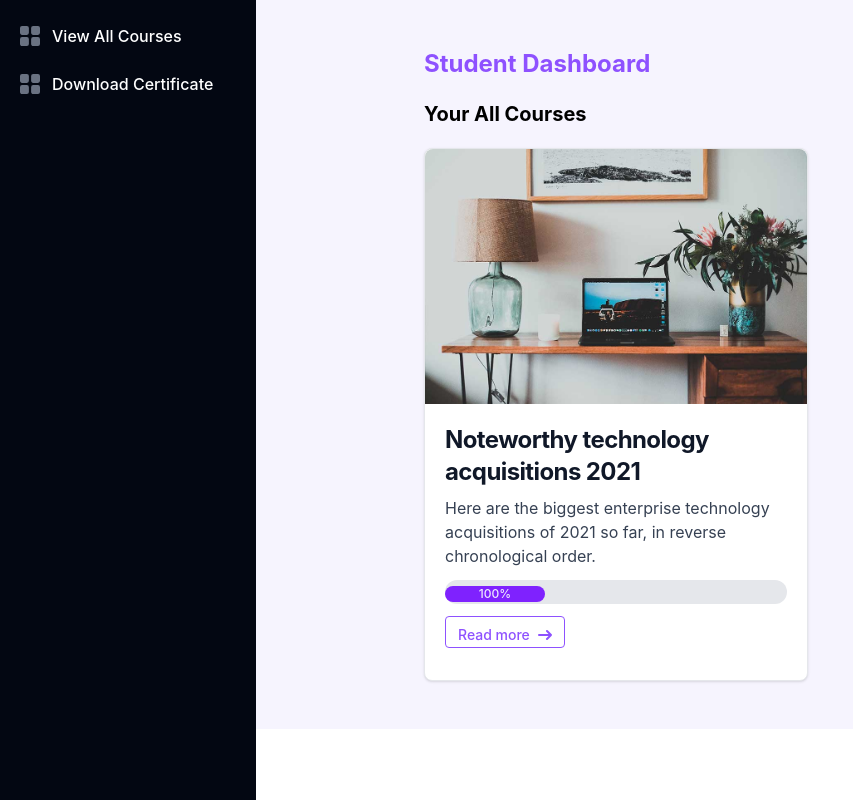
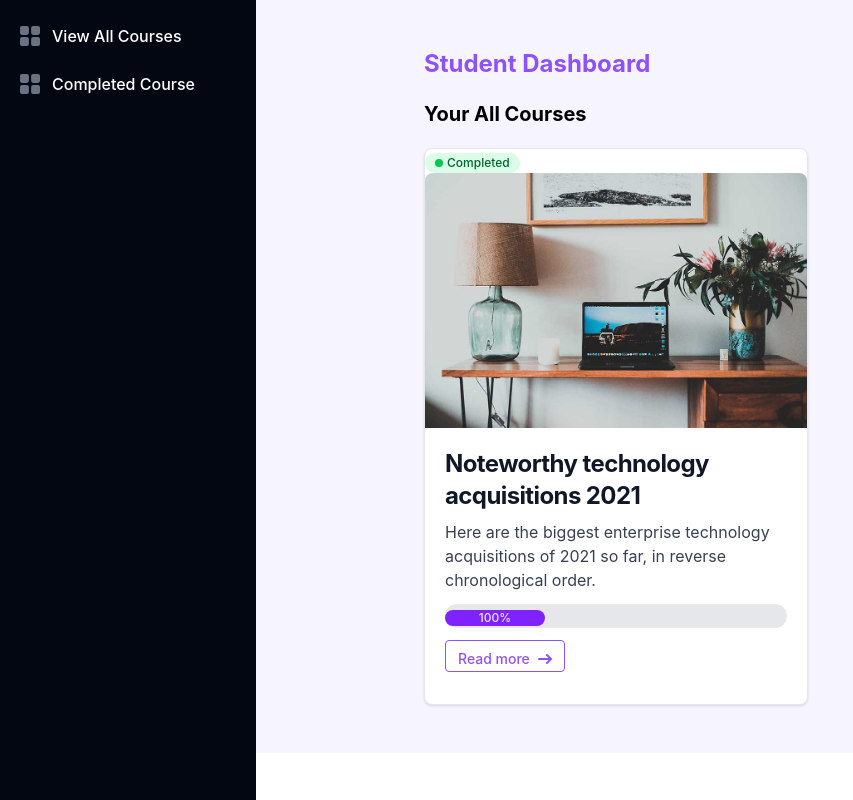
Before and after one commit to Namnika/react-miniLms, a React (Create React App) app in the folder frontend/: page /student/dashboard in a window 1280 px wide. Shown: the whole page, without its empty margins (0-853 px from the left). Built offline with nearby package versions, Linux system fonts and the light colour scheme.

Commit message:
add status to course created

```diff
--- a/frontend/src/components/Student/StudentDashboard.js
+++ b/frontend/src/components/Student/StudentDashboard.js
@@ -51,7 +51,7 @@ function StudentDashboard() {
               </li>
               <li>
                 <a
-                  href="#download-certificate"
+                  href="#completed-course"
                   className="flex items-center p-2  rounded-lg dark:text-white hover:text-violet-300 dark:hover:bg-gray-700 group"
                 >
                   <svg
@@ -64,7 +64,7 @@ function StudentDashboard() {
                     <path d="M6.143 0H1.857A1.857 1.857 0 0 0 0 1.857v4.286C0 7.169.831 8 1.857 8h4.286A1.857 1.857 0 0 0 8 6.143V1.857A1.857 1.857 0 0 0 6.143 0Zm10 0h-4.286A1.857 1.857 0 0 0 10 1.857v4.286C10 7.169 10.831 8 11.857 8h4.286A1.857 1.857 0 0 0 18 6.143V1.857A1.857 1.857 0 0 0 16.143 0Zm-10 10H1.857A1.857 1.857 0 0 0 0 11.857v4.286C0 17.169.831 18 1.857 18h4.286A1.857 1.857 0 0 0 8 16.143v-4.286A1.857 1.857 0 0 0 6.143 10Zm10 0h-4.286A1.857 1.857 0 0 0 10 11.857v4.286c0 1.026.831 1.857 1.857 1.857h4.286A1.857 1.857 0 0 0 18 16.143v-4.286A1.857 1.857 0 0 0 16.143 10Z" />
                   </svg>
                   <span className="flex-1 ms-3 whitespace-nowrap">
-                    Download Certificate
+                    Completed Course
                   </span>
                 </a>
               </li>
@@ -75,6 +75,10 @@ function StudentDashboard() {
         <div>
           <h2 className="text-xl font-bold my-5"> Your All Courses</h2>
           <div className="max-w-sm bg-white border border-gray-200 rounded-lg shadow-sm dark:bg-gray-800 dark:border-gray-700">
+            <span class="inline-flex items-center bg-green-100 text-green-800 text-xs font-medium px-2.5 py-0.5 rounded-full dark:bg-green-900 dark:text-green-300">
+              <span class="w-2 h-2 me-1 bg-green-500 rounded-full"></span>
+              Completed
+            </span>
             <a href="#">
               <img className="rounded-t-lg" src={CourseImg} alt="" />
             </a>
```
